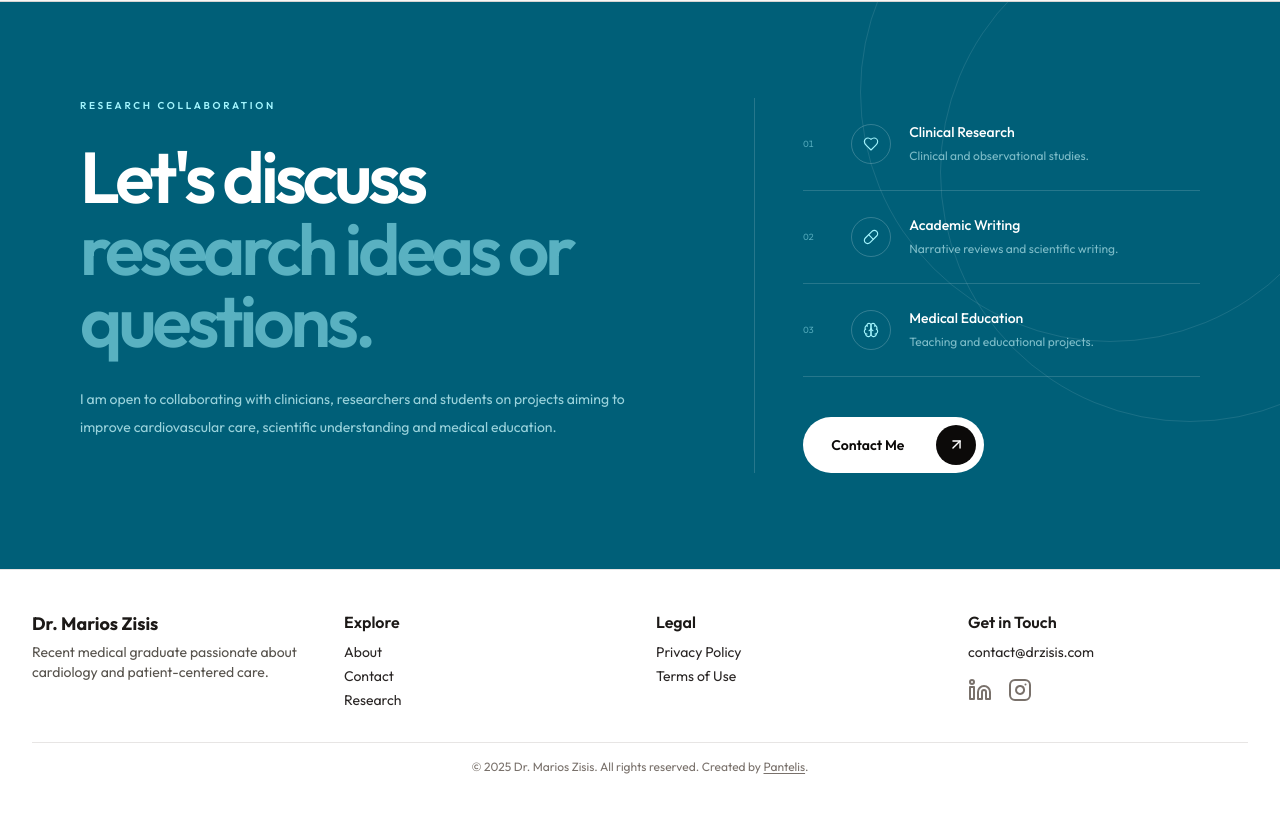
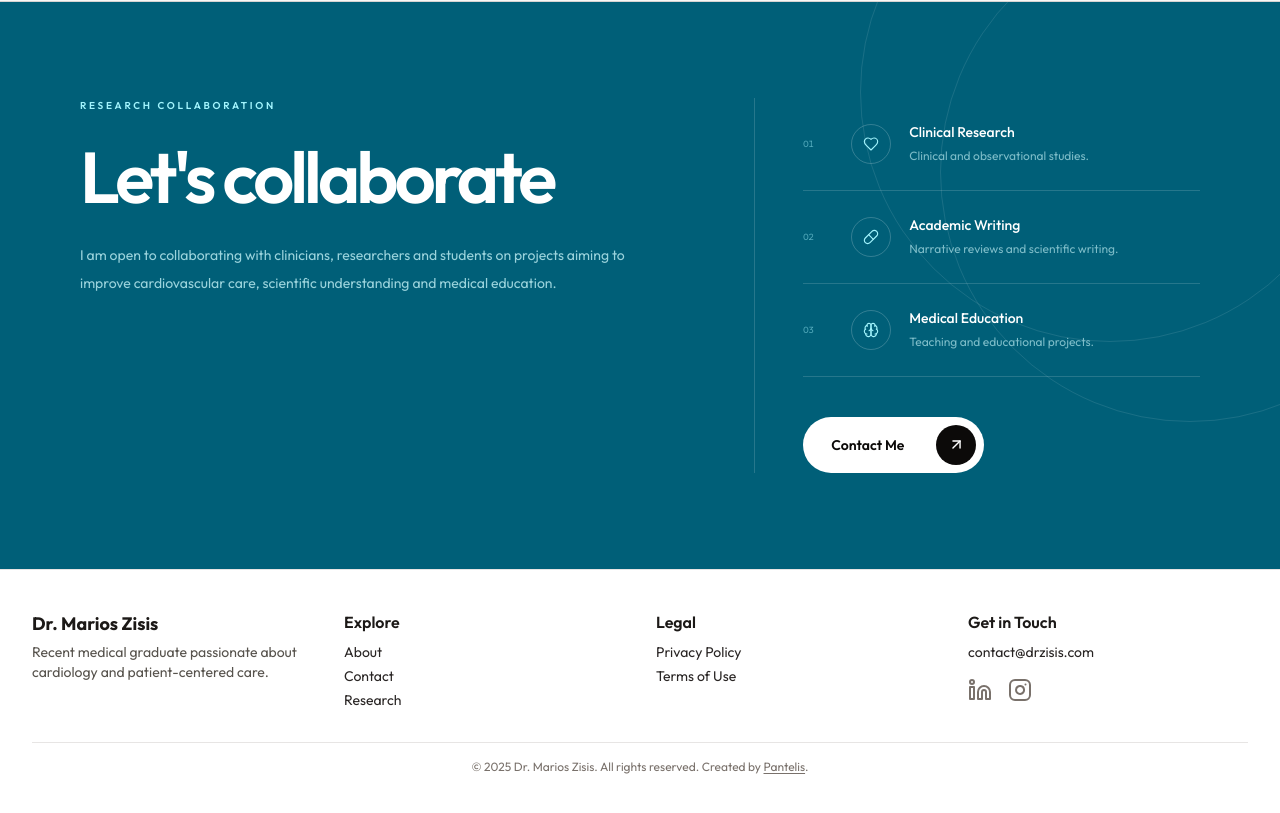
Before and after one commit to panteliskarabetsos/drzisis-portfolio, a Next.js app: page /research in a window 1280 px wide. Shown: the part 4784-5597 px from the top of the page. Built offline with nearby package versions, Linux system fonts and the light colour scheme.

Commit message:
redesign website

```diff
--- a/src/app/about/page.js
+++ b/src/app/about/page.js
@@ -522,16 +522,16 @@ export default function AboutPage() {
               </p>
 
               <h2 className="mt-7 max-w-4xl text-4xl font-semibold leading-[1] tracking-[-0.055em] sm:text-5xl lg:text-[4.5rem]">
-                Let's connect and
+               Let&apos;s connect and
                 <span className="block text-cyan-200/55">
                   exchange ideas.
                 </span>
               </h2>
 
               <p className="mt-7 max-w-xl text-sm leading-7 text-cyan-100/75">
-                If you're interested in collaborating, discussing research
-                initiatives, or sharing insights on patient care, I would be glad
-                to hear from you.
+              If you&apos;re interested in collaborating, discussing research
+              initiatives, or sharing insights on patient care, I would be glad
+              to hear from you.
               </p>
             </div>
 
--- a/src/app/research/page.js
+++ b/src/app/research/page.js
@@ -629,10 +629,8 @@ export default function ResearchPage() {
               </p>
 
               <h2 className="mt-7 max-w-4xl text-4xl font-semibold leading-[1] tracking-[-0.055em] sm:text-5xl lg:text-[4.5rem]">
-                Let's discuss
-                <span className="block text-cyan-200/55">
-                  research ideas or questions.
-                </span>
+               Let&apos;s collaborate
+
               </h2>
 
               <p className="mt-7 max-w-xl text-sm leading-7 text-cyan-100/75">
```
